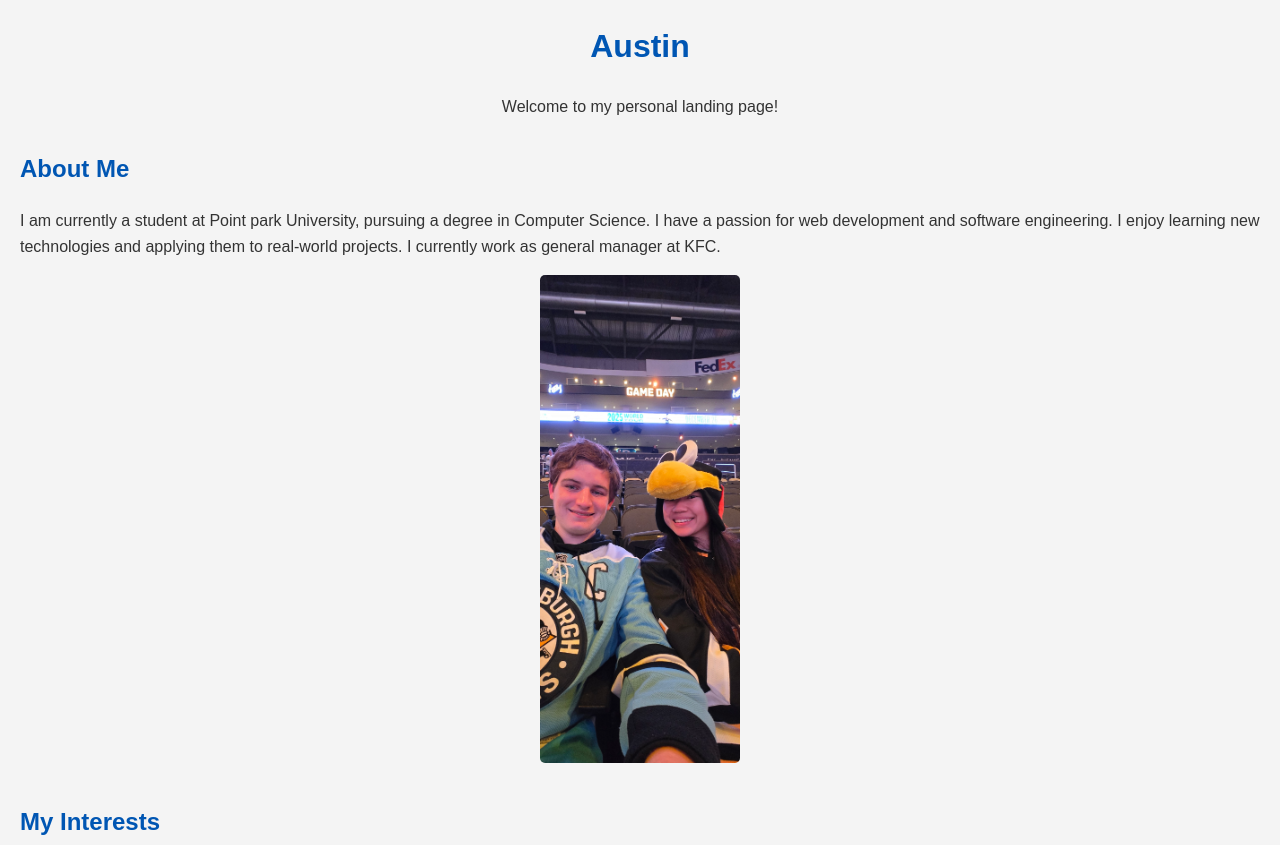
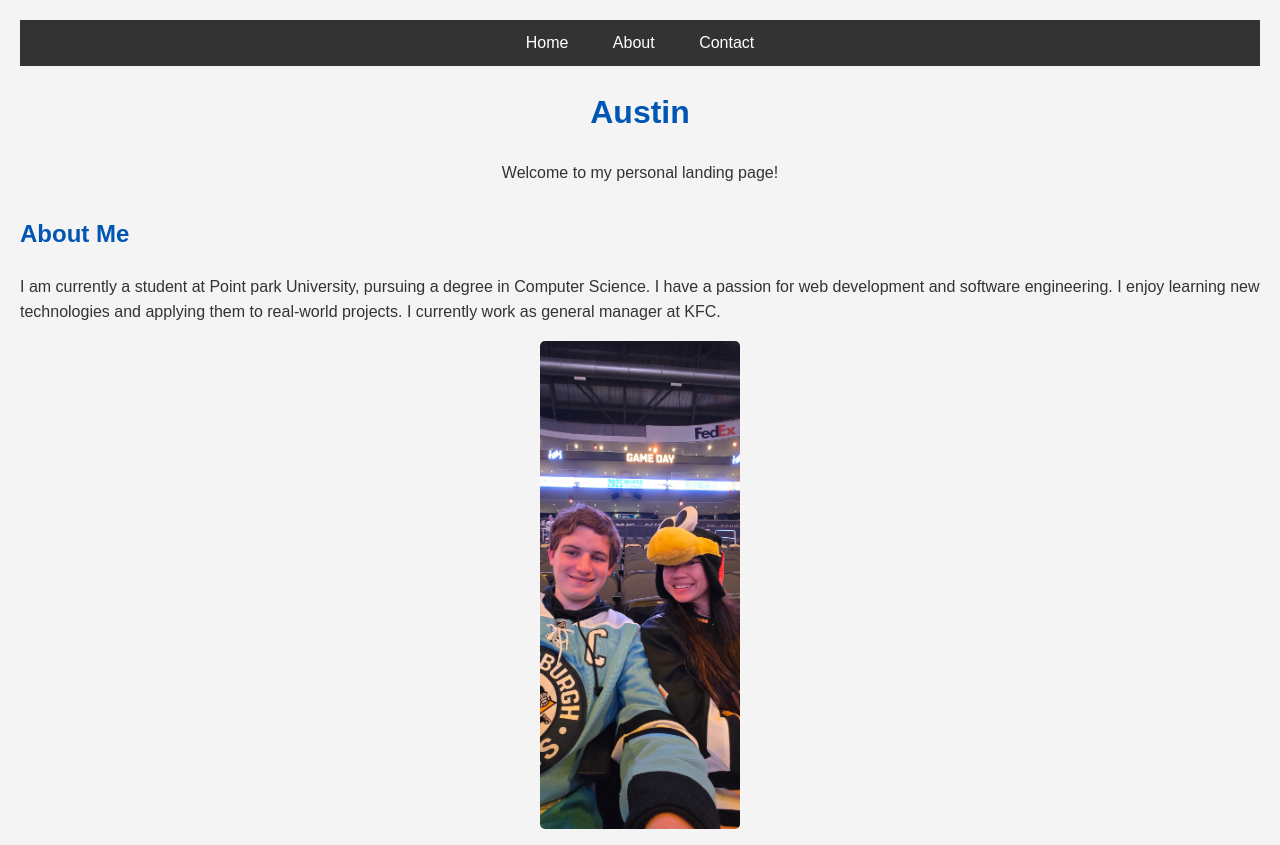
Before and after one commit to Jones-Austin/express-app, a website: page public/index.html in a window 1280 px wide. Shown: the top 845 px of the page. Drawn offline with Linux system fonts and the light colour scheme.

Commit message:
form submission url and task bar

```diff
--- a/public/index.html
+++ b/public/index.html
@@ -7,6 +7,14 @@
     <title>Austin Jones - Personal Landing Page</title>
 </head>
 <body>
+    <nav>
+        <ul>
+            <li><a href="/">Home</a></li>
+            <li><a href="/about">About</a></li>
+            <li><a href="/contact">Contact</a></li>
+        </ul>
+    </nav>
+
     <header>
         <h1>Austin</h1>
         <p>Welcome to my personal landing page!</p>
--- a/public/style.css
+++ b/public/style.css
@@ -1,3 +1,31 @@
+/* Navigation Bar Styles */
+nav {
+    background-color: #333; /* Dark background */
+    color: #fff; /* White text */
+    padding: 10px 0; /* Add some padding */
+    text-align: center; /* Center the links */
+}
+
+nav ul {
+    padding: 0;
+    margin: 0;
+    list-style: none; /* Remove bullet points */
+}
+
+nav li {
+    display: inline; /* Display links horizontally */
+    margin: 0 20px; /* Add space between links */
+}
+
+nav a {
+    color: #fff; /* White links */
+    text-decoration: none; /* Remove underlines */
+}
+
+nav a:hover {
+    text-decoration: underline; /* Underline on hover */
+}
+
 body {
     font-family: Arial, sans-serif;
     line-height: 1.6;
```
Also changed, not shown: index.js (+12 -0 lines).
